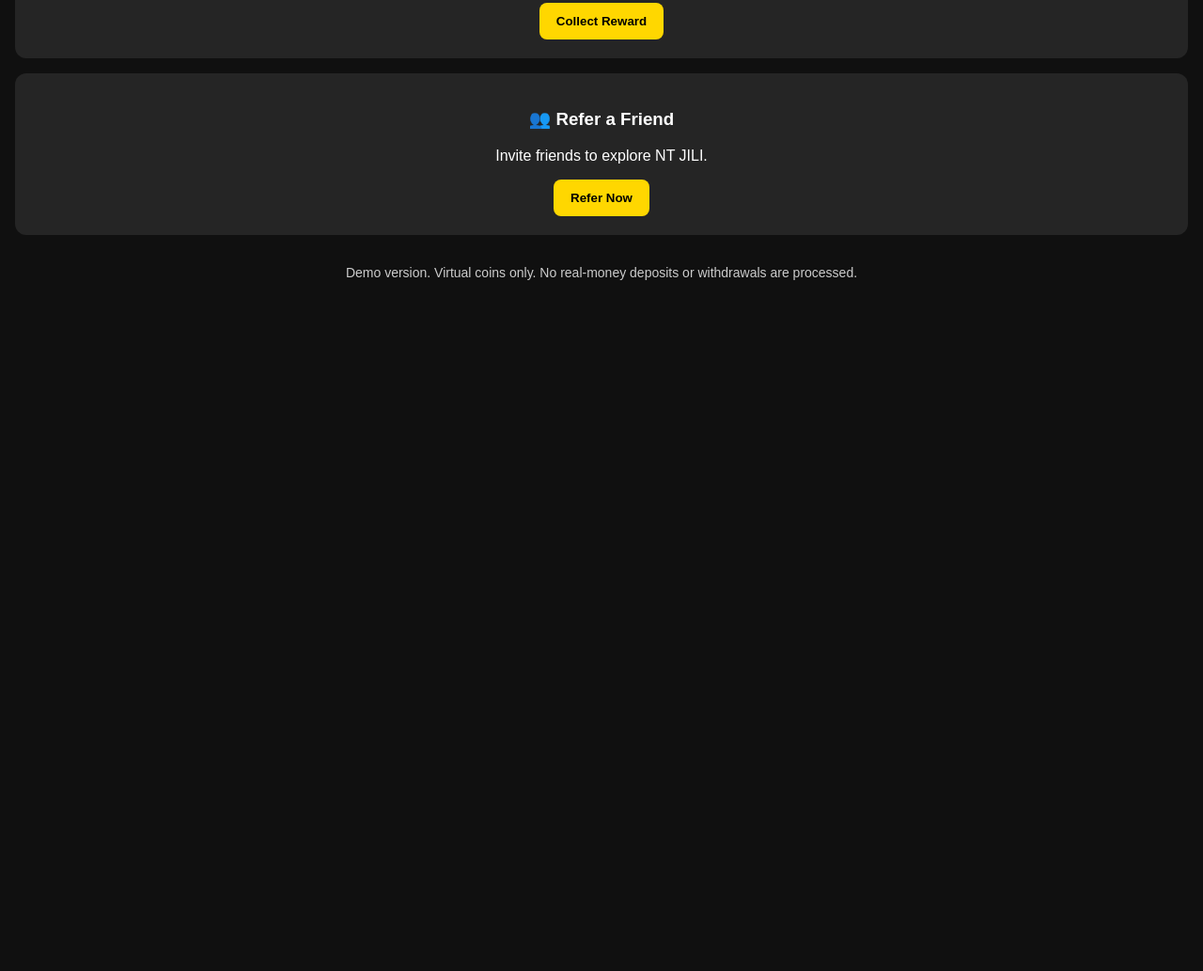
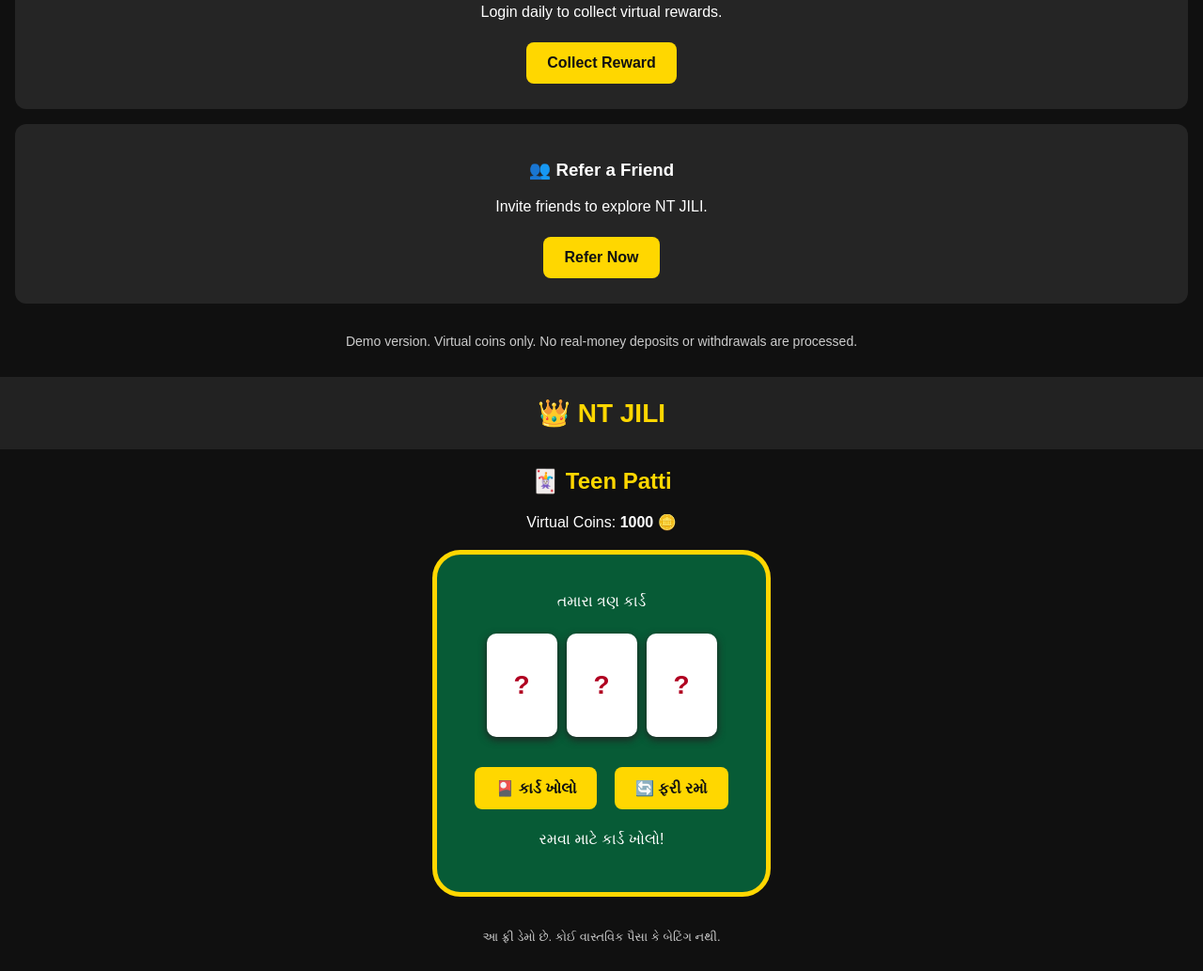
Before and after one commit to golaninilesh916-create/NT-JILI, a plain HTML site: page index.html in a window 1280 px wide. Shown: the part 689-1722 px from the top of the page at 94% size. Before the commit the page ends 1017 px from the top, so only its background shows below. Drawn offline with Linux system fonts and the light colour scheme.

Commit message:
Update index.html

```diff
--- a/index.html
+++ b/index.html
@@ -170,3 +170,123 @@
 
 </body>
 </html>
+<!DOCTYPE html>
+<html lang="en">
+<head>
+<meta charset="UTF-8">
+<meta name="viewport" content="width=device-width, initial-scale=1.0">
+<title>NT JILI Teen Patti</title>
+<style>
+body {
+  margin: 0;
+  font-family: Arial, sans-serif;
+  background: #101010;
+  color: white;
+  text-align: center;
+}
+header {
+  background: #222;
+  color: gold;
+  padding: 22px;
+  font-size: 28px;
+  font-weight: bold;
+}
+h2 { color: gold; }
+.table {
+  margin: 20px auto;
+  padding: 25px 10px;
+  max-width: 360px;
+  background: #075b36;
+  border: 5px solid gold;
+  border-radius: 30px;
+}
+.cards {
+  display: flex;
+  justify-content: center;
+  gap: 10px;
+  margin: 25px 0;
+}
+.card {
+  width: 75px;
+  height: 110px;
+  border-radius: 10px;
+  background: white;
+  color: #b00020;
+  display: flex;
+  justify-content: center;
+  align-items: center;
+  font-size: 28px;
+  font-weight: bold;
+  box-shadow: 0 3px 8px #222;
+}
+button {
+  padding: 13px 22px;
+  margin: 7px;
+  border: 0;
+  border-radius: 8px;
+  background: gold;
+  color: #111;
+  font-weight: bold;
+  font-size: 16px;
+}
+#message { min-height: 24px; }
+.note { color: #ccc; font-size: 13px; padding: 15px; }
+</style>
+</head>
+<body>
+
+<header>👑 NT JILI</header>
+
+<h2>🃏 Teen Patti</h2>
+<p>Virtual Coins: <b id="coins">1000</b> 🪙</p>
+
+<div class="table">
+  <p>તમારા ત્રણ કાર્ડ</p>
+  <div class="cards">
+    <div class="card" id="c1">?</div>
+    <div class="card" id="c2">?</div>
+    <div class="card" id="c3">?</div>
+  </div>
+  <button onclick="deal()">🎴 કાર્ડ ખોલો</button>
+  <button onclick="resetGame()">🔄 ફરી રમો</button>
+  <p id="message">રમવા માટે કાર્ડ ખોલો!</p>
+</div>
+
+<p class="note">
+આ ફ્રી ડેમો છે. કોઈ વાસ્તવિક પૈસા કે બેટિંગ નથી.
+</p>
+
+<script>
+const deck = [
+ "A♠","K♠","Q♠","J♠","10♠","9♠",
+ "A♥","K♥","Q♥","J♥","10♥","9♥",
+ "A♦","K♦","Q♦","J♦","10♦","9♦",
+ "A♣","K♣","Q♣","J♣","10♣","9♣"
+];
+
+let coins = 1000;
+
+function deal() {
+  const cards = [...deck].sort(() => Math.random() - 0.5).slice(0, 3);
+  ["c1","c2","c3"].forEach((id, i) => {
+    document.getElementById(id).textContent = cards[i];
+    document.getElementById(id).style.color =
+      cards[i].includes("♥") || cards[i].includes("♦")
+      ? "#b00020" : "#111";
+  });
+  document.getElementById("message").textContent =
+    "તમારા કાર્ડ ખુલ્યા! ફરી રમવા માટે બટન દબાવો.";
+}
+
+function resetGame() {
+  ["c1","c2","c3"].forEach(id => {
+    document.getElementById(id).textContent = "?";
+    document.getElementById(id).style.color = "#b00020";
+  });
+  document.getElementById("message").textContent =
+    "રમવા માટે કાર્ડ ખોલો!";
+}
+</script>
+
+</body>
+</html>
```
